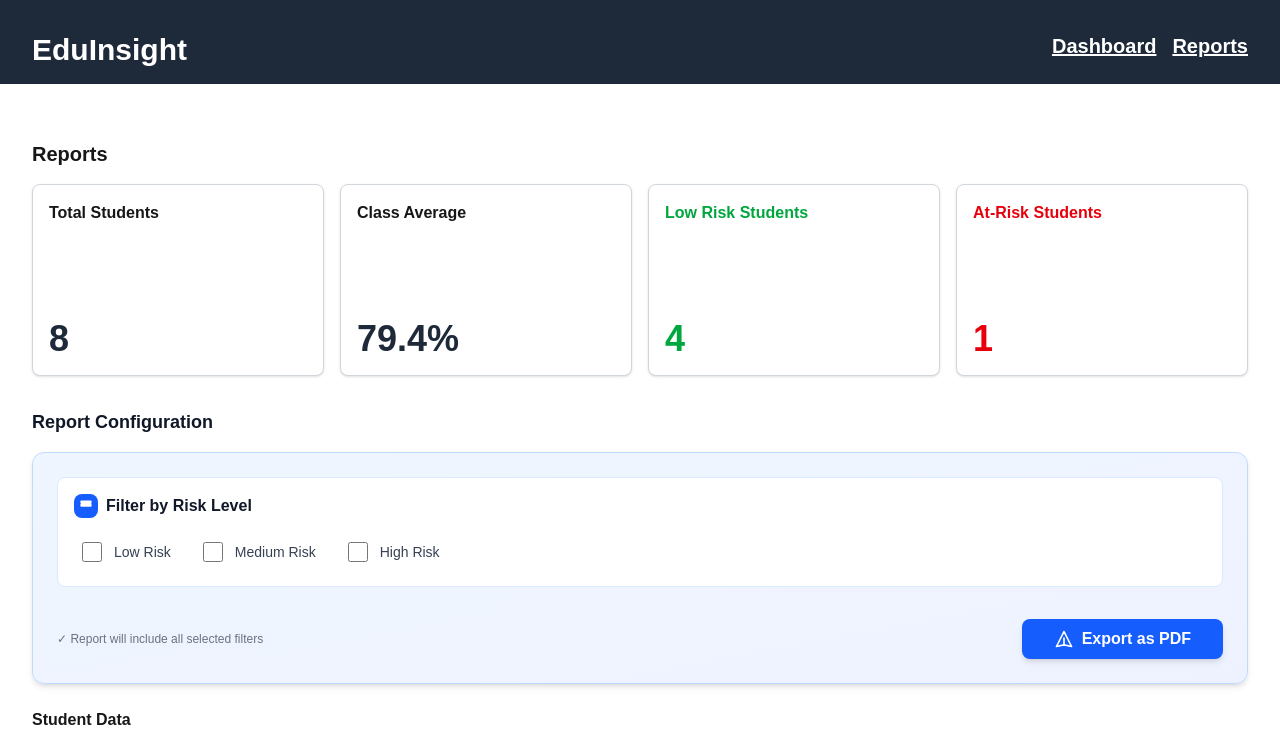
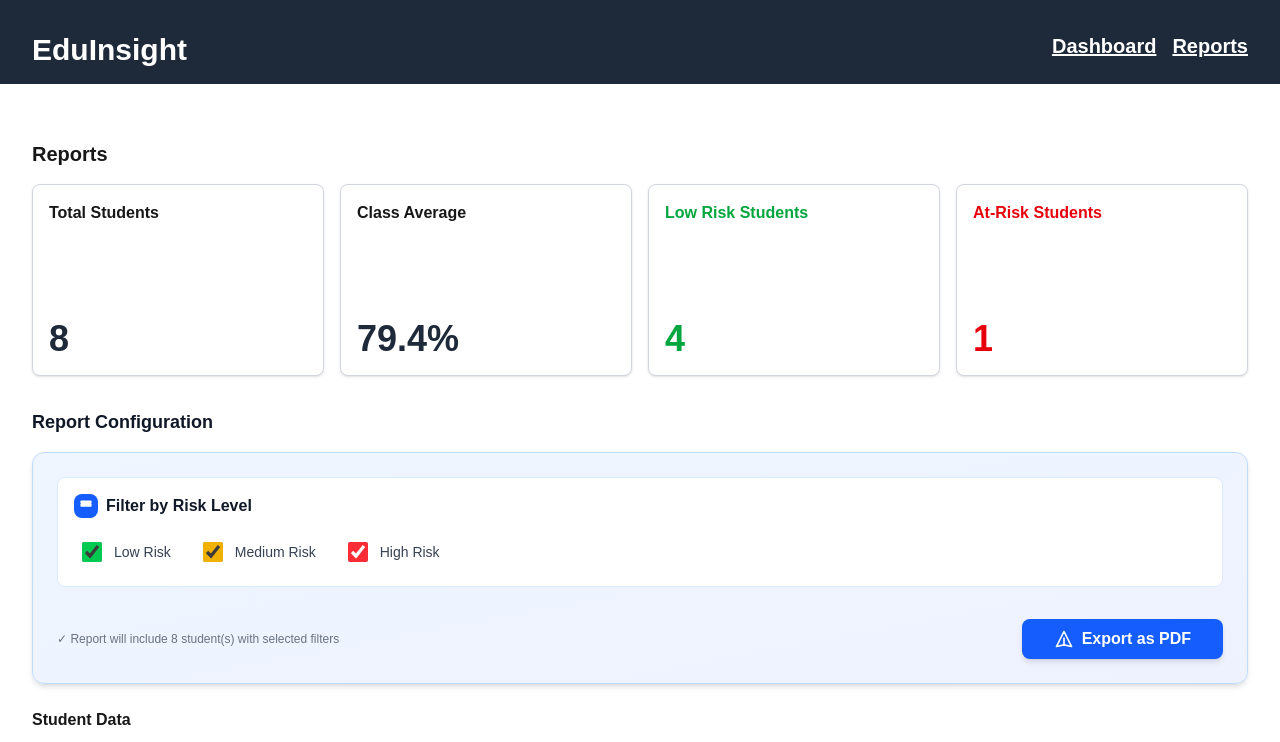
Before and after one commit to HueyLawagon/eduinsight, a Next.js app: page /Reports in a window 1280 px wide. Shown: the top 742 px of the page. Built offline with nearby package versions, Linux system fonts and the light colour scheme.

Commit message:
Configured report to export pdf

```diff
--- a/app/components/ReportsClient.js
+++ b/app/components/ReportsClient.js
@@ -1,6 +1,122 @@
 'use client';
 
+import { useState, useEffect } from 'react';
+import { jsPDF } from 'jspdf';
+import 'jspdf-autotable';
+
 export default function ReportsClient({ data }) {
+  const [isClient, setIsClient] = useState(false);
+
+  useEffect(() => {
+    setIsClient(true);
+  }, []);
+  const [selectedRisks, setSelectedRisks] = useState({
+    low: true,
+    medium: true,
+    high: true,
+  });
+
+  const handleRiskChange = (riskLevel) => {
+    setSelectedRisks(prev => ({
+      ...prev,
+      [riskLevel]: !prev[riskLevel]
+    }));
+  };
+
+  const getRiskKey = (riskValue) => {
+    const first = (riskValue || '').toString().toUpperCase().split(' ')[0];
+    if (first === 'LOW') return 'low';
+    if (first === 'MEDIUM') return 'medium';
+    return 'high';
+  };
+
+  const filteredStudents = data.students && data.students.filter(stu => {
+    const riskKey = getRiskKey(stu.risk);
+    return selectedRisks[riskKey];
+  });
+
+  const handleExportPDF = () => {
+    if (!isClient) {
+      alert('Please wait for the page to load.');
+      return;
+    }
+
+    if (!filteredStudents || filteredStudents.length === 0) {
+      alert('No students to export. Please select at least one risk level.');
+      return;
+    }
+
+    try {
+      const pdf = new jsPDF({
+        orientation: 'landscape',
+        unit: 'mm',
+        format: 'a4',
+      });
+
+      // Add title
+      pdf.setFontSize(16);
+      pdf.text('Student Report', pdf.internal.pageSize.getWidth() / 2, 15, { align: 'center' });
+
+      // Add date
+      pdf.setFontSize(10);
+      pdf.text(`Generated on: ${new Date().toLocaleDateString()}`, pdf.internal.pageSize.getWidth() / 2, 22, { align: 'center' });
+
+      // Prepare table data
+      const tableData = filteredStudents.map(stu => {
+        const riskValue = (stu.risk || '').toString().toUpperCase().split(' ')[0];
+        return [
+          stu.name,
+          stu.grade + '%',
+          stu.math,
+          stu.science,
+          stu.history,
+          stu.english,
+          stu.attendance + '%',
+          stu.missing,
+          riskValue,
+        ];
+      });
+
+      // Generate table
+      pdf.autoTable({
+        head: [['Name', 'Grade', 'Math', 'Science', 'History', 'English', 'Attendance', 'Missing', 'Risk']],
+        body: tableData,
+        startY: 30,
+        margin: { top: 30, right: 10, bottom: 10, left: 10 },
+        styles: {
+          fontSize: 9,
+          cellPadding: 3,
+        },
+        headStyles: {
+          fillColor: [66, 133, 244],
+          textColor: 255,
+          fontStyle: 'bold',
+        },
+        alternateRowStyles: {
+          fillColor: [245, 245, 245],
+        },
+        didDrawCell: (data) => {
+          // Color the Risk column based on value
+          if (data.column.index === 8) {
+            const cellValue = data.cell.text[0];
+            if (cellValue === 'LOW') {
+              data.cell.styles.fillColor = [200, 230, 201];
+            } else if (cellValue === 'MEDIUM') {
+              data.cell.styles.fillColor = [255, 243, 224];
+            } else if (cellValue === 'HIGH') {
+              data.cell.styles.fillColor = [255, 205, 210];
+            }
+          }
+        },
+      });
+
+      pdf.save('student-report.pdf');
+    } catch (error) {
+      console.error('Error generating PDF:', error);
+      alert('Error generating PDF. Please try again.');
+    }
+  };
+
   return (
     <div className="min-h-screen bg-white p-8">
       {/* Performance Dashboard Section */}
@@ -62,19 +178,34 @@ export default function ReportsClient({ data }) {
                 <div className="flex flex-wrap gap-4">
                   <label className="flex items-center gap-3 cursor-pointer hover:bg-gray-50 p-2 rounded-lg transition">
                     <div className="relative flex items-center">
-                      <input type="checkbox" id="lowRisk" className="w-5 h-5 accent-green-500 cursor-pointer rounded" />
+                      <input
+                        type="checkbox"
+                        checked={selectedRisks.low}
+                        onChange={() => handleRiskChange('low')}
+                        className="w-5 h-5 accent-green-500 cursor-pointer rounded"
+                      />
                     </div>
                     <span className="text-sm font-medium text-gray-700">Low Risk</span>
                   </label>
                   <label className="flex items-center gap-3 cursor-pointer hover:bg-gray-50 p-2 rounded-lg transition">
                     <div className="relative flex items-center">
-                      <input type="checkbox" id="mediumRisk" className="w-5 h-5 accent-yellow-500 cursor-pointer rounded" />
+                      <input
+                        type="checkbox"
+                        checked={selectedRisks.medium}
+                        onChange={() => handleRiskChange('medium')}
+                        className="w-5 h-5 accent-yellow-500 cursor-pointer rounded"
+                      />
                     </div>
                     <span className="text-sm font-medium text-gray-700">Medium Risk</span>
                   </label>
                   <label className="flex items-center gap-3 cursor-pointer hover:bg-gray-50 p-2 rounded-lg transition">
                     <div className="relative flex items-center">
-                      <input type="checkbox" id="highRisk" className="w-5 h-5 accent-red-500 cursor-pointer rounded" />
+                      <input
+                        type="checkbox"
+                        checked={selectedRisks.high}
+                        onChange={() => handleRiskChange('high')}
+                        className="w-5 h-5 accent-red-500 cursor-pointer rounded"
+                      />
                     </div>
                     <span className="text-sm font-medium text-gray-700">High Risk</span>
                   </label>
@@ -84,9 +215,11 @@ export default function ReportsClient({ data }) {
               {/* Export as PDF Button Section */}
               <div className="flex justify-between items-center pt-2">
                 <p className="text-xs text-gray-500">
-                  ✓ Report will include all selected filters
+                  ✓ Report will include {filteredStudents?.length || 0} student(s) with selected filters
                 </p>
-                <button className="bg-blue-600 hover:bg-blue-700 active:bg-blue-800 text-white font-semibold py-2 px-8 rounded-lg transition-all duration-200 shadow-md hover:shadow-lg flex items-center gap-2">
+                <button
+                  onClick={handleExportPDF}
+                  className="bg-blue-600 hover:bg-blue-700 active:bg-blue-800 text-white font-semibold py-2 px-8 rounded-lg transition-all duration-200 shadow-md hover:shadow-lg flex items-center gap-2">
                   <svg className="w-5 h-5" fill="none" stroke="currentColor" viewBox="0 0 24 24">
                     <path strokeLinecap="round" strokeLinejoin="round" strokeWidth={2} d="M12 19l9 2-9-18-9 18 9-2zm0 0v-8" />
                   </svg>
@@ -116,7 +249,7 @@ export default function ReportsClient({ data }) {
                 </tr>
               </thead>
               <tbody className="bg-white divide-y divide-gray-200">
-                {data.students && data.students.map((stu, idx) => {
+                {filteredStudents && filteredStudents.map((stu, idx) => {
                   // determine color based on risk level (case-insensitive)
                   const riskValue = (stu.risk || '').toString().toUpperCase().split(' ')[0];
                   const riskClass = riskValue === 'LOW' ? 'bg-green-100 text-green-800' :
--- a/package.json
+++ b/package.json
@@ -10,6 +10,9 @@
   },
   "dependencies": {
     "chart.js": "^4.5.1",
+    "html2canvas": "^1.4.1",
+    "jspdf": "^4.2.0",
+    "jspdf-autotable": "^5.0.7",
     "next": "16.1.6",
     "react": "19.2.3",
     "react-chartjs-2": "^5.3.1",
```
Also changed, not shown: 1 other file (tests, documents, lock files or other folders).
